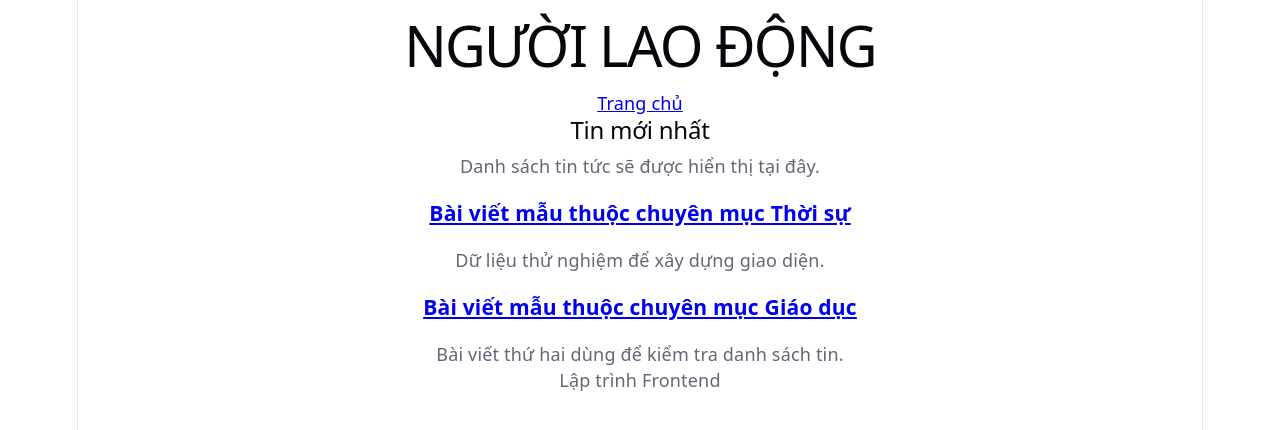
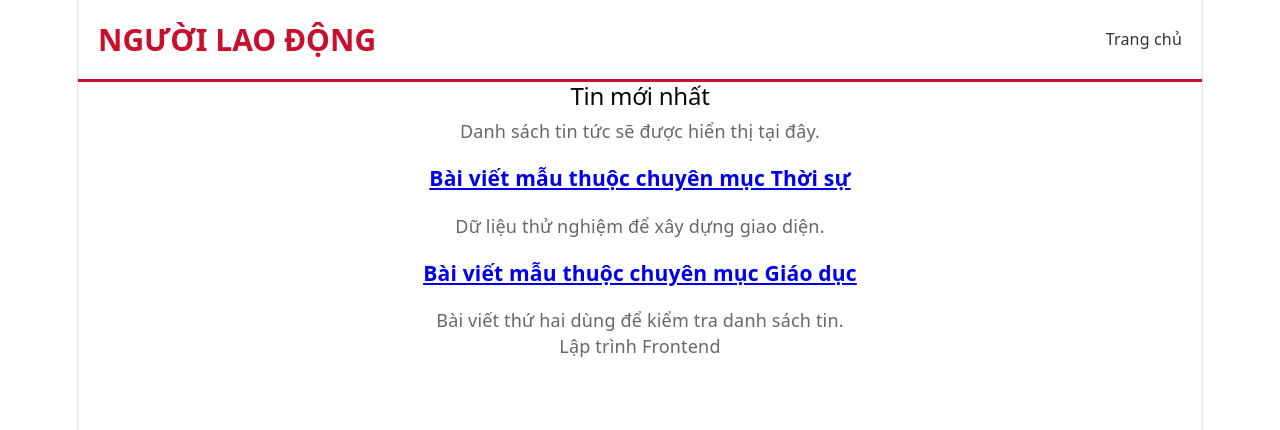
Before and after one commit to danghau2512/nguoi-lao-dong-news, a React (Vite) app: page / in a window 1280 px wide. Shown: the top 430 px of the page. Built offline with nearby package versions, Linux system fonts and the light colour scheme.

Commit message:
Tạo component cho Header và export cho Main

```diff
--- /dev/null
+++ b/src/components/Header.css
@@ -0,0 +1,61 @@
+.news-header {
+    width: 100%;
+    background-color: white;
+    border-bottom: 3px solid #c8102e;
+}
+
+.news-header-container {
+    max-width: 1100px;
+    margin: 0 auto;
+    padding: 20px;
+
+    display: flex;
+    justify-content: space-between;
+    align-items: center;
+}
+
+.news-header-title {
+    margin: 0;
+    font-size: 30px;
+    font-weight: bold;
+    line-height: 1.3;
+    letter-spacing: 0;
+}
+
+.news-header-logo {
+    color: #c8102e;
+    text-decoration: none;
+}
+
+.news-header-nav {
+    display: flex;
+    align-items: center;
+    gap: 20px;
+}
+
+.news-header-link {
+    color: #333;
+    text-decoration: none;
+    font-size: 16px;
+}
+
+.news-header-link:hover {
+    color: #c8102e;
+}
+
+.news-header-logo:focus-visible,
+.news-header-link:focus-visible {
+    outline: 2px solid #c8102e;
+    outline-offset: 4px;
+}
+
+@media (max-width: 600px) {
+    .news-header-container {
+        flex-direction: column;
+        gap: 12px;
+    }
+
+    .news-header-title {
+        font-size: 24px;
+    }
+}
--- a/src/components/Header.tsx
+++ b/src/components/Header.tsx
@@ -0,0 +1,22 @@
+import { Link } from 'react-router-dom'
+import './Header.css'
+
+export default function Header() {
+    return (
+        <header className="news-header">
+            <div className="news-header-container">
+                <h1 className="news-header-title">
+                    <Link to="/" className="news-header-logo">
+                        NGƯỜI LAO ĐỘNG
+                    </Link>
+                </h1>
+                <nav className="news-header-nav" aria-label="Điều hướng chính">
+                    <Link to="/" className="news-header-link">
+                        Trang chủ
+                    </Link>
+                </nav>
+
+            </div>
+        </header>
+    )
+}
--- a/src/layout/MainLayout.tsx
+++ b/src/layout/MainLayout.tsx
@@ -1,17 +1,10 @@
-import { Link, Outlet } from 'react-router-dom'
+import { Outlet } from 'react-router-dom'
+import Header from '../components/Header'
 
 export default function MainLayout() {
     return (
         <div className="app-layout">
-            <header className="site-header">
-                <div className="container">
-                    <h1>NGƯỜI LAO ĐỘNG</h1>
-
-                    <nav>
-                        <Link to="/">Trang chủ</Link>
-                    </nav>
-                </div>
-            </header>
+            <Header />
 
             <main className="container page-content">
                 <Outlet />
```
